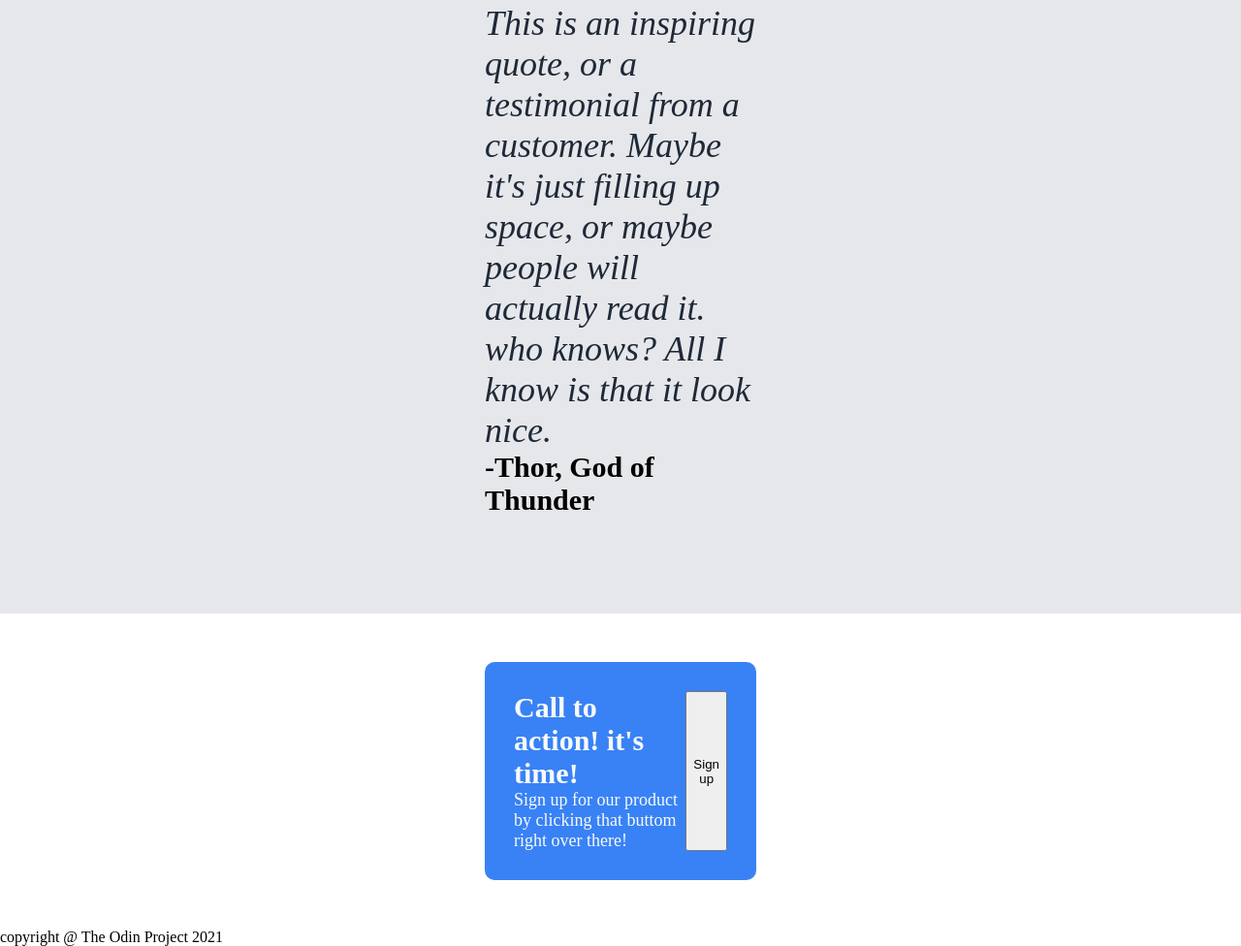
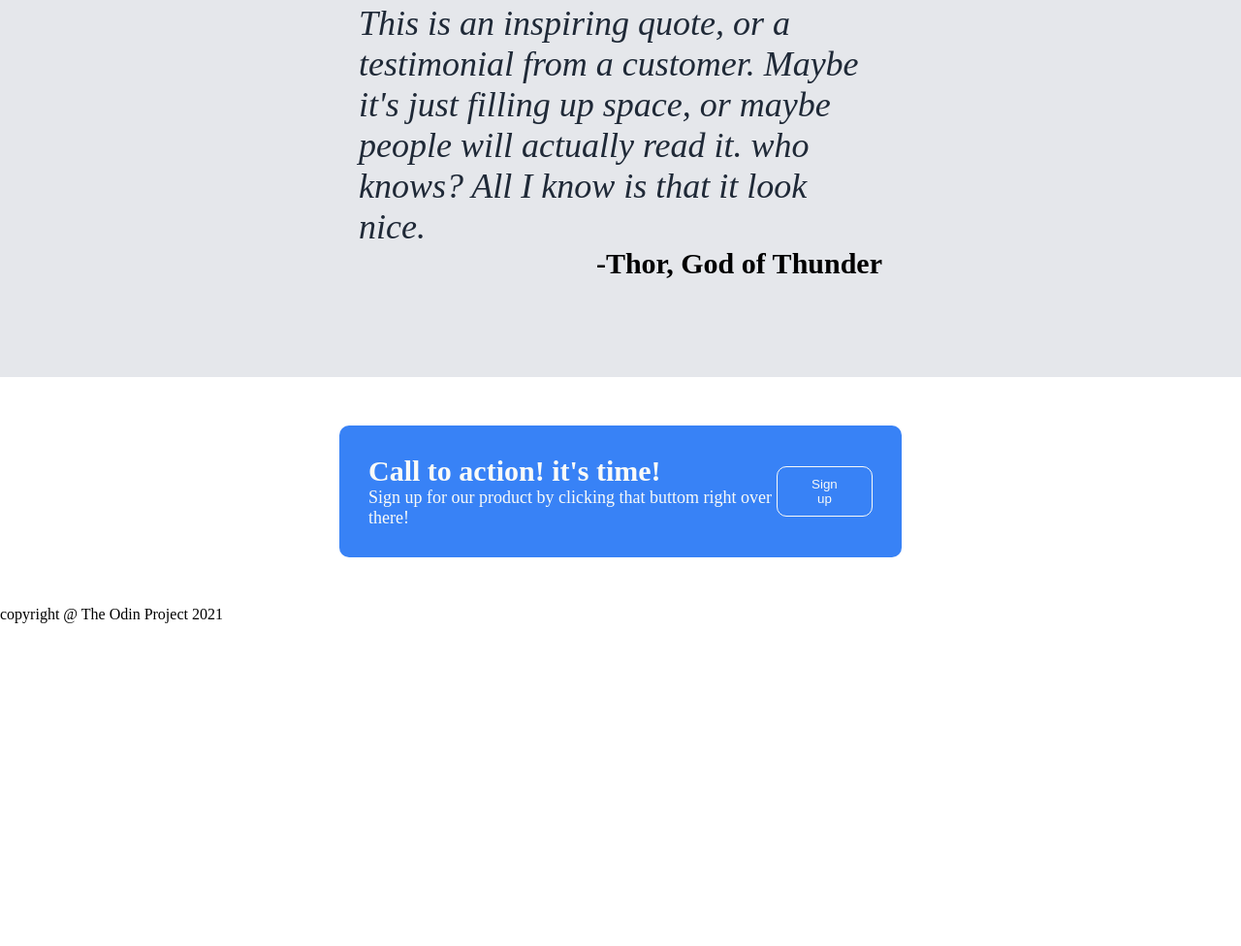
Before and after one commit to dev-gursewak/sewak, a plain HTML site: page index.html in a window 1280 px wide. Shown: the part 634-1610 px from the top of the page at 97% size. After the commit the page ends 1277 px from the top, so only its background shows below. Drawn offline with Linux system fonts and the light colour scheme.

Commit message:
completed call to action menu

```diff
--- a/index.html
+++ b/index.html
@@ -66,7 +66,7 @@
                 <div class="call-to-action-text-bold">Call to action! it's time!</div>
                 <div class="call-to-action-text-message">Sign up for our product by clicking that buttom right over there!</div>
             </div class="call-to-action-button">
-            <button type="button">Sign up</button>
+            <button type="button" class="call-to-action-button">Sign up</button>
         </div>
         <div>
             copyright @ The Odin Project 2021
--- a/style.css
+++ b/style.css
@@ -102,13 +102,13 @@ body {
     flex-direction: column;
     align-content: center;
     justify-content: space-around;
-    padding: 100px 500px;
+    padding: 100px 370px;
 
 }
 
 .quote-discription {
     font-size: 36px;
-    font-weight: lighter;
+    font-weight: 100;
     font-style: italic;
     color: #1f2937
 
@@ -123,12 +123,13 @@ body {
 
 .call-to-action {
     display: flex;
-    margin: 50px 500px;
+    margin: 50px 350px;
     justify-content: space-around;
     background-color: #3882F6;
     padding: 30px;
     color: #f9faf8;
     border-radius: 10px;
+    align-items: center;
 
 }
 
@@ -140,3 +141,11 @@ body {
 .call-to-action-text-message {
     font-size: 18px;
 }
+
+.call-to-action-button {
+    border: 1px solid #f9faf8;
+    background-color: #3882F6;
+    color: #f9faf8;
+    border-radius: 10px;
+    padding:10px 28px;
+}
```
